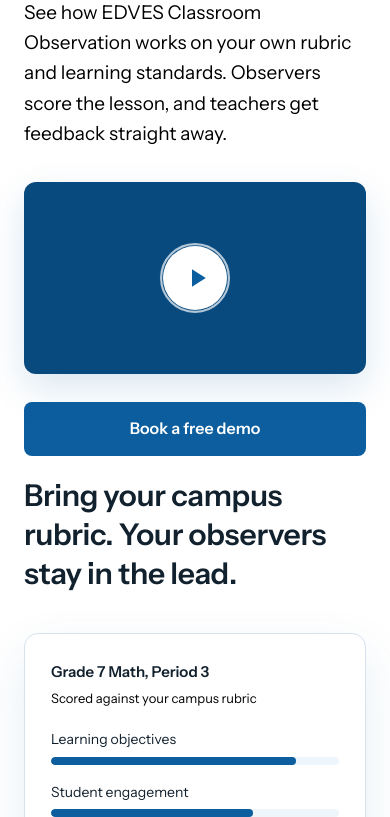
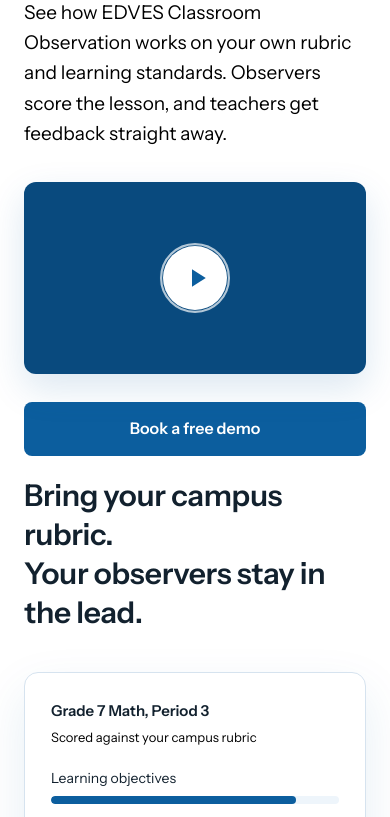
Before and after one commit to edveslimited-cloud/edves-observation-page, a plain HTML site: page index.html in a window 390 px wide. Shown: the part 261-1078 px from the top of the page. Drawn offline with Linux system fonts and the light colour scheme.

Commit message:
Update index.html

```diff
--- a/index.html
+++ b/index.html
@@ -26,7 +26,7 @@ header .wrap{display:flex;justify-content:space-between;align-items:center}
 .btn.inv:hover{background:var(--tint)}
 
 /* Hero */
-.hero{padding:56px 0 96px}
+.hero{padding:56px 0 32px}
 .hero .wrap{display:grid;grid-template-columns:1.05fr .95fr;gap:56px;align-items:center}
 h1{font-size:clamp(36px,5.2vw,58px);line-height:1.08;letter-spacing:-.03em;font-weight:700}
 .lead{margin:22px 0 32px;font-size:19px;color:var(--mute);max-width:46ch}
@@ -102,7 +102,7 @@ footer{padding:28px 0;font-size:14px;color:var(--mute);text-align:center}
  .hero .wrap,.two{grid-template-columns:1fr;gap:40px}
  .cols{grid-template-columns:1fr;gap:28px}
  section{padding:60px 0}
- .hero{padding:32px 0 64px}
+ .hero{padding:32px 0 24px}
  .btn.lg{width:100%;text-align:center}
  .band{padding-bottom:60px}.band .ph{aspect-ratio:4/3}
 }
@@ -135,7 +135,7 @@ footer{padding:28px 0;font-size:14px;color:var(--mute);text-align:center}
    <span class="play"><svg width="30" height="30" viewBox="0 0 24 24" fill="currentColor" aria-hidden="true"><path d="M8 5v14l11-7z"/></svg></span>
   </button></div>
    <a class="btn lg" href="DEMO_LINK" target="_blank" rel="noopener">Book a free demo</a>
-   <p class="note">Bring your campus rubric. Your observers stay in the lead.</p>
+   <p class="note">Bring your campus rubric.<br>Your observers stay in the lead.</p>
   </div>
 
   <div class="panel" aria-label="Example of a lesson being scored against a rubric">
```
